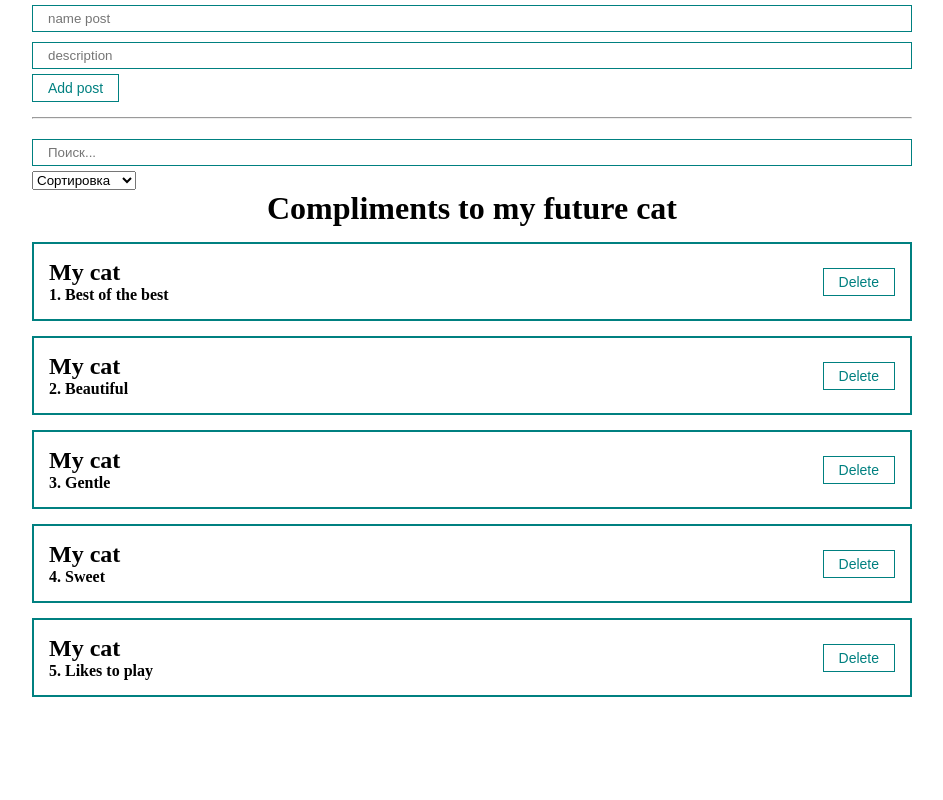
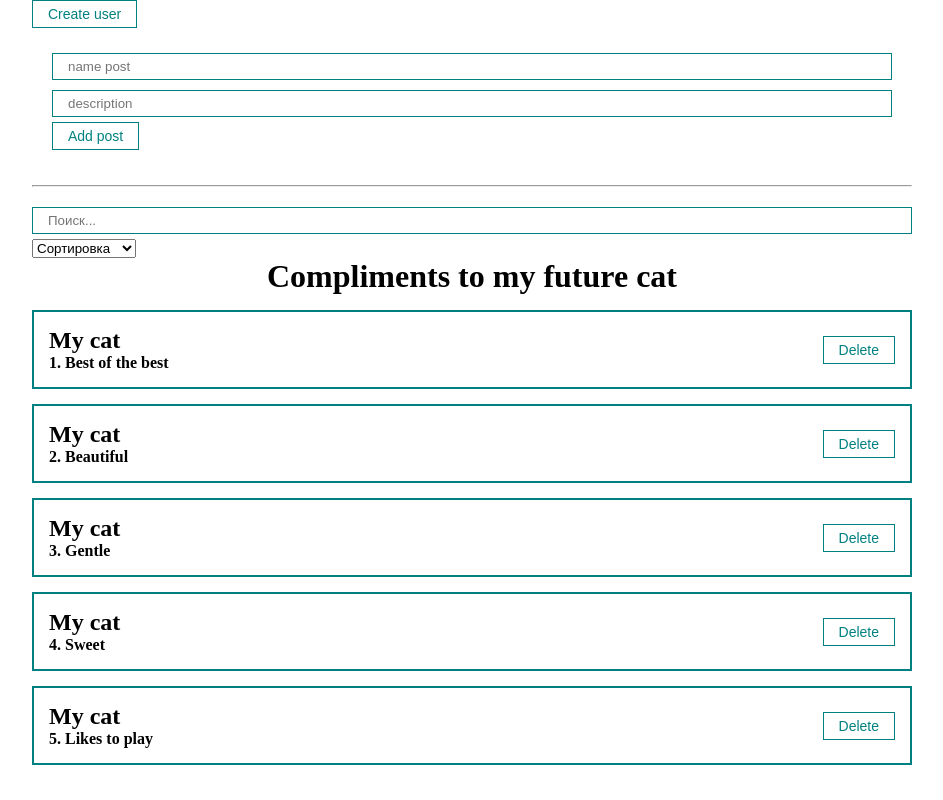
Before and after one commit to NiksonGlikson/Posts-For-my-cat, a React (Create React App) app: page / in a window 1280 px wide. Shown: the whole page, without its empty margins (168-1111 px from the left). Built offline with nearby package versions, Linux system fonts and the light colour scheme.

Commit message:
fix, add new user, popup

```diff
--- a/src/App.js
+++ b/src/App.js
@@ -2,8 +2,9 @@ import React, { useMemo, useState } from "react";
 import "./styles/App.css";
 import PostList from "./components/PostList";
 import PostForm from "./components/PostForm";
-import MySelect from "./components/UI/select/MySelect";
-import MyInput from "./components/UI/input/MyInput";
+import MyPopup from "./components/UI/popup/MyPopup";
+import PostFilter from "./components/PostFilter";
+import MyButton from "./components/UI/button/MyButton";
 
 function App() {
   const [posts, setPosts] = useState([
@@ -14,21 +15,21 @@ function App() {
     { id: 5, title: "My cat", body: "Likes to play" },
   ]);
 
-  const [selectedSort, setSelectedSort] = useState('');
-  const [searchQuery, setSearchQuery] = useState('');
+  const [filter, setFilter] = useState({sort: '', query: ''});
+  const [popup, setPopup] = useState(false)
 
   const sortedPosts = useMemo(() => {
     console.log('work')
-    if(selectedSort) {
-      return [...posts].sort((a, b) => a[selectedSort].localeCompare(b[selectedSort]))
+    if(filter.sort) {
+      return [...posts].sort((a, b) => a[filter.sort].localeCompare(b[filter.sort]))
     } else {
       return posts;
     }
-  }, [selectedSort, posts]);
+  }, [filter.sort, posts]);
 
   const sortedAndSearchedPosts = useMemo(() => {
-    return sortedPosts.filter(post => [post.title.toLowerCase().includes(searchQuery.toLowerCase())])
-  }, [searchQuery, sortedPosts])
+    return sortedPosts.filter(post => [post.title.toLowerCase().includes(filter.query.toLowerCase())])
+  }, [filter.query, sortedPosts])
 
   const createPost = (newPost) => {
     setPosts([...posts, newPost])
@@ -38,36 +39,20 @@ function App() {
     setPosts(posts.filter(p => p.id !== post.id))
   }
 
-  const sortPosts = (sort) => {
-    setSelectedSort(sort);
-  }
-
   return (
     <div className="App">
-      <PostForm create={createPost}/>
+      <MyButton onClick={() => setPopup(true)}>
+        Create user
+      </MyButton>
+      <MyPopup visible={popup} setVisible={setPopup}>
+        <PostForm create={createPost}/>
+      </MyPopup>
       <hr style={{margin: '15px 0'}}/>
-      <div>
-        <MyInput
-          value={searchQuery}
-          onChange={e => setSearchQuery(e.target.value)}
-          placeholder='Поиск...'
-        />
-        <MySelect
-          value={selectedSort}
-          onChange={sortPosts}
-          defaultValue='Сортировка'
-          options={[
-            {value: 'title', name: 'По названию'},
-            {value: 'body', name: 'По описанию'}
-          ]}
-        />
-      </div>
-      {posts.length !== 0
-        ? <PostList delete={deletePost} posts={sortedAndSearchedPosts} title={"Compliments to my future cat"} />
-        : <h1 style={{textAlign: 'center' }}>
-            Posts undefined
-          </h1>
-      }
+      <PostFilter
+        filter={filter}
+        setFilter={setFilter}
+      />
+        <PostList delete={deletePost} posts={sortedAndSearchedPosts} title="Compliments to my future cat" />
     </div>
   );
 }
--- /dev/null
+++ b/src/components/PostFilter.jsx
@@ -0,0 +1,26 @@
+import React from 'react';
+import MyInput from './UI/input/MyInput';
+import MySelect from './UI/select/MySelect';
+
+const PostFilter = ({filter, setFilter}) => {
+    return (
+        <div>
+        <MyInput
+          value={filter.query}
+          onChange={e => setFilter({...filter, query: e.target.value})}
+          placeholder='Поиск...'
+        />
+        <MySelect
+          value={filter.sort}
+          onChange={selectedSort => setFilter({...filter, sort: selectedSort})}
+          defaultValue='Сортировка'
+          options={[
+            {value: 'title', name: 'По названию'},
+            {value: 'body', name: 'По описанию'}
+          ]}
+        />
+      </div>
+    );
+}
+
+export default PostFilter;
--- a/src/components/PostList.jsx
+++ b/src/components/PostList.jsx
@@ -2,6 +2,15 @@ import React from "react";
 import Posts from "./Posts";
 
 const PostList = ({ posts, title, delete: deletePost }) => {
+
+  if(!posts.length) {
+    return (
+      <h1 style={{textAlign: 'center' }}>
+        Posts undefined
+      </h1>
+    )
+  }
+
   return (
     <div>
       <h1 className="post__title">{title}</h1>
--- /dev/null
+++ b/src/components/UI/popup/MyPopup.jsx
@@ -0,0 +1,20 @@
+import React from 'react';
+import cl from './MyPopup.module.css';
+
+const MyPopup = ({children, visible, setVisible}) => {
+
+    const rootClasses = [cl.MyPopup]
+    if(visible) {
+        rootClasses.push(cl.active);
+    }
+
+    return (
+        <div className={rootClasses.join(' ')}>
+            <div className={cl.myPopupContent}>
+                {children}
+            </div>
+        </div>
+    );
+}
+
+export default MyPopup;
--- /dev/null
+++ b/src/components/UI/popup/MyPopup.module.css
@@ -0,0 +1,22 @@
+.myPopup {
+    position: fixed;
+    top: 0;
+    bottom: 0;
+    right: 0;
+    left: 0;
+    display: none;
+    background: rgb(0, 0, 0, 0.5);
+}
+
+.myPopupContent {
+    padding: 20px;
+    background: white;
+    border-radius: 15px;
+    min-width: 250px;
+}
+
+.myPopup.active {
+    display: flex;
+    justify-content: center;
+    align-items: center;
+}
```
